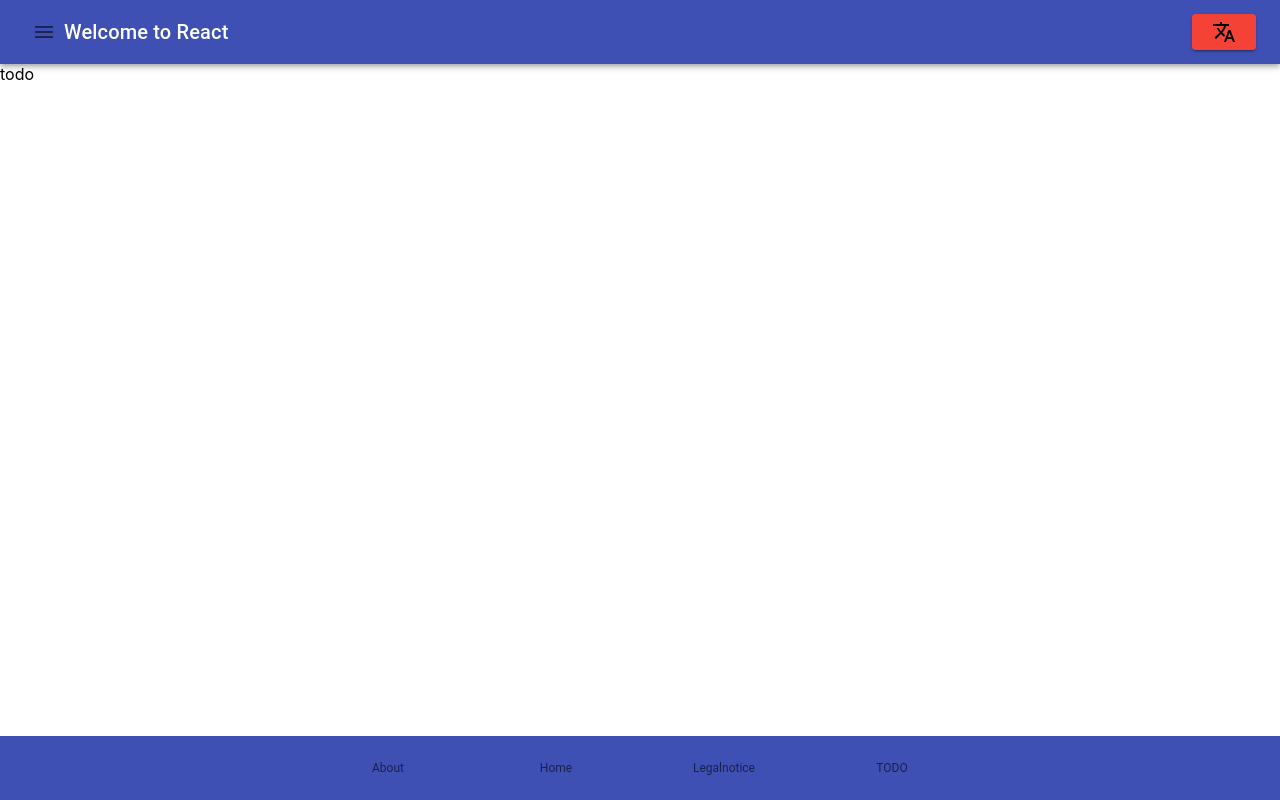
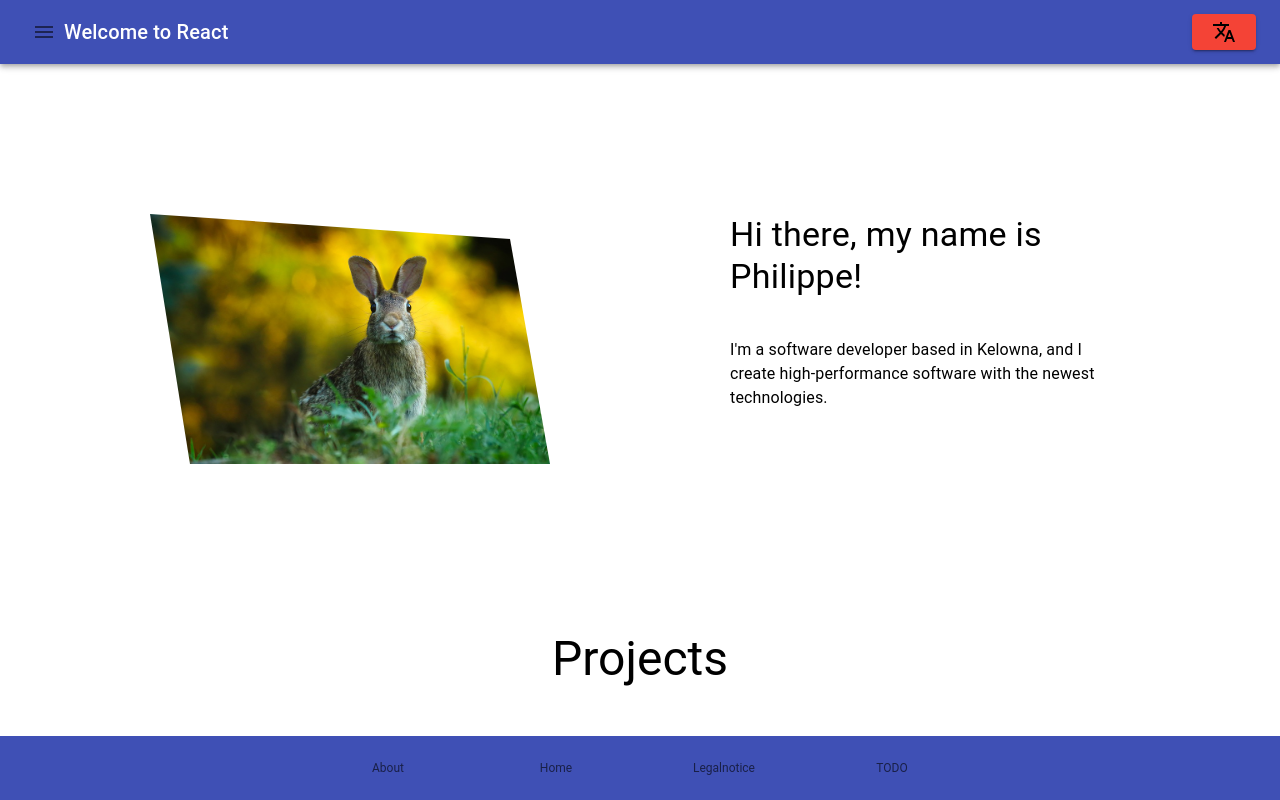
Before and after one commit to philippe-laurentiu/portfolio, a React (Create React App) app in the folder app/: page /projects/proexample in a window 1280 px wide. Built offline with nearby package versions, Linux system fonts and the light colour scheme.

Commit message:
add contentnt to project test site

```diff
--- a/app/src/pages/projects/ProExample.tsx
+++ b/app/src/pages/projects/ProExample.tsx
@@ -1,7 +1,26 @@
 import React from 'react'
+import { ImageWithText, Title } from '../PageFragments'
+import testImg from '../../assets/test.jpg'
+import { gradient } from '../../utils/calculateGradient'
+import Container from '@material-ui/core/Container' // todo @material-ui is not @mui/material
+import Box from '@mui/material/Box'
 
 const ProExampel = (): JSX.Element => {
-  return (<div>todo</div>)
+  return (
+    <Box>
+      <Container>
+        <ImageWithText
+            projectImage={testImg}
+            background={gradient('rgba(0,0,0,0)', 'rgba(0,0,0,0)')}
+            titleLogoText={{
+              title: 'Hi there, my name is Philippe!',
+              text: "I'm a software developer based in Kelowna, and  I create high-performance software with the newest technologies."
+            }}
+          />
+          <Title>Projects</Title> {/* todo translation */}
+      </Container>
+    </Box>
+  )
 }
 
 export default ProExampel
```
Also changed, not shown: app/src/pages/Home.tsx (indentation only).
